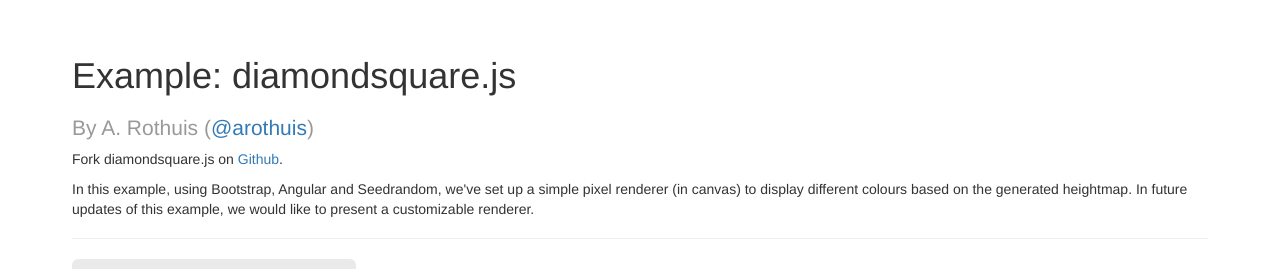
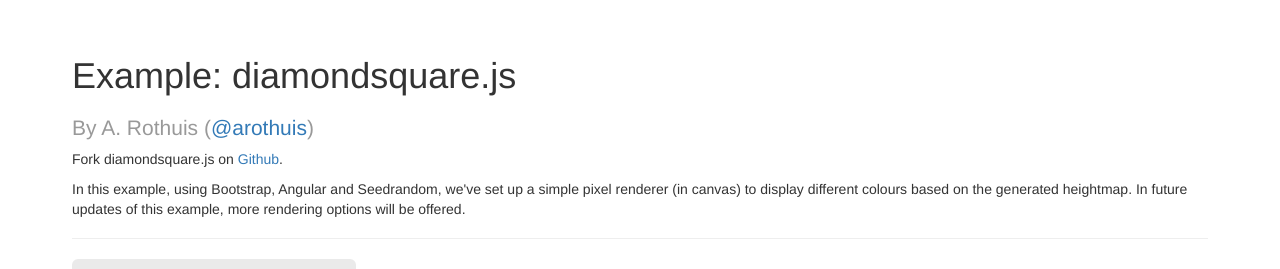
Before and after one commit to arothuis/diamondsquare.js, a plain HTML site: page example/index.html in a window 1280 px wide. Shown: the top 269 px of the page. Drawn offline with Linux system fonts and the light colour scheme.

Commit message:
Fixed wording

```diff
--- a/example/index.html
+++ b/example/index.html
@@ -18,7 +18,7 @@
                     <h1>Example: diamondsquare.js</h1>
                     <h2>By A. Rothuis (<a href="https://www.twitter.com/arothuis">@arothuis</a>)</h2>
                     <p>Fork diamondsquare.js on <a href="https://github.com/arothuis/diamondsquare.js">Github</a>.</p>
-                    <p>In this example, using Bootstrap, Angular and Seedrandom, we've set up a simple pixel renderer (in canvas) to display different colours based on the generated heightmap. In future updates of this example, we would like to present a customizable renderer.</p>
+                    <p>In this example, using Bootstrap, Angular and Seedrandom, we've set up a simple pixel renderer (in canvas) to display different colours based on the generated heightmap. In future updates of this example, more rendering options will be offered.</p>
                 </div>
             </div>
             <div class="row">
```
